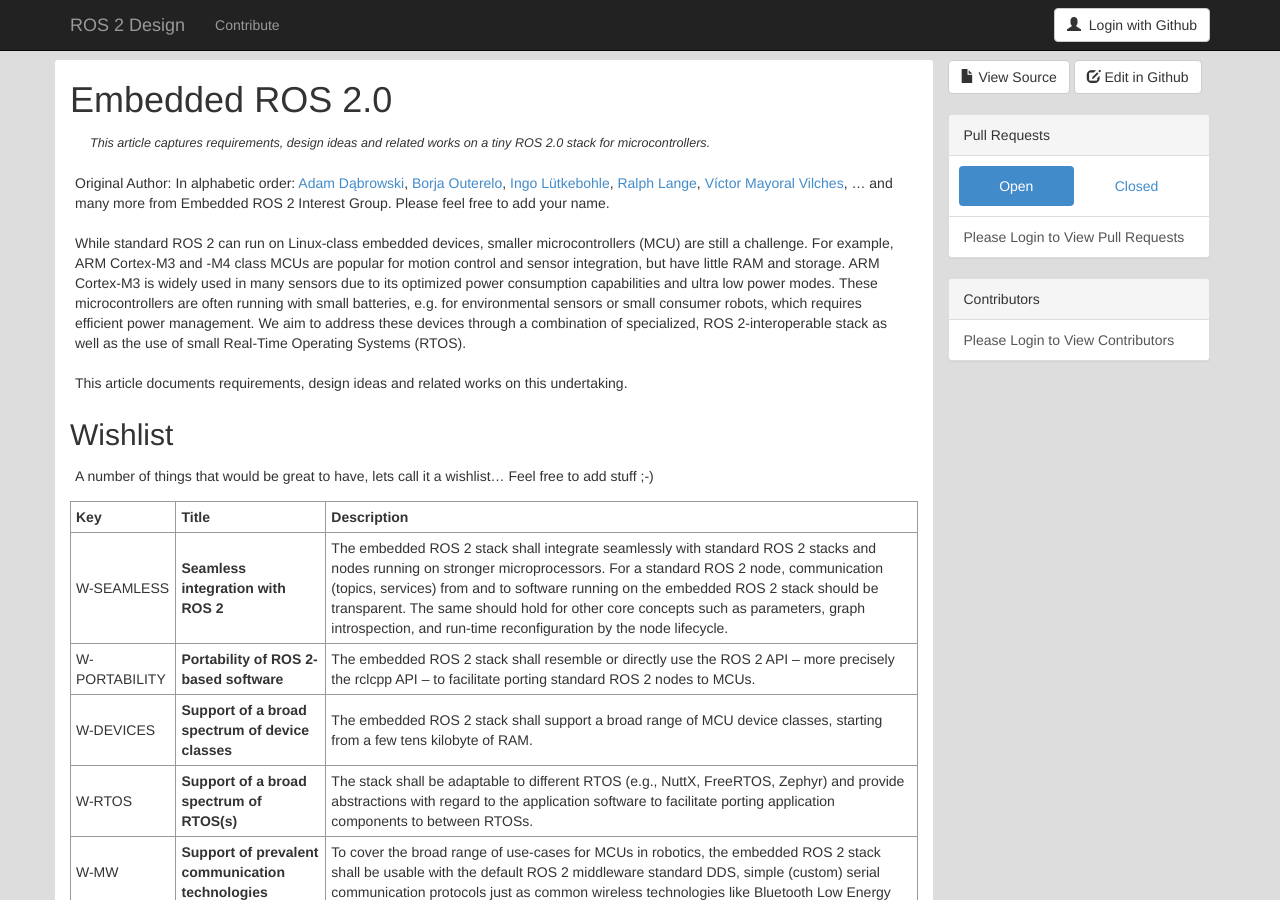
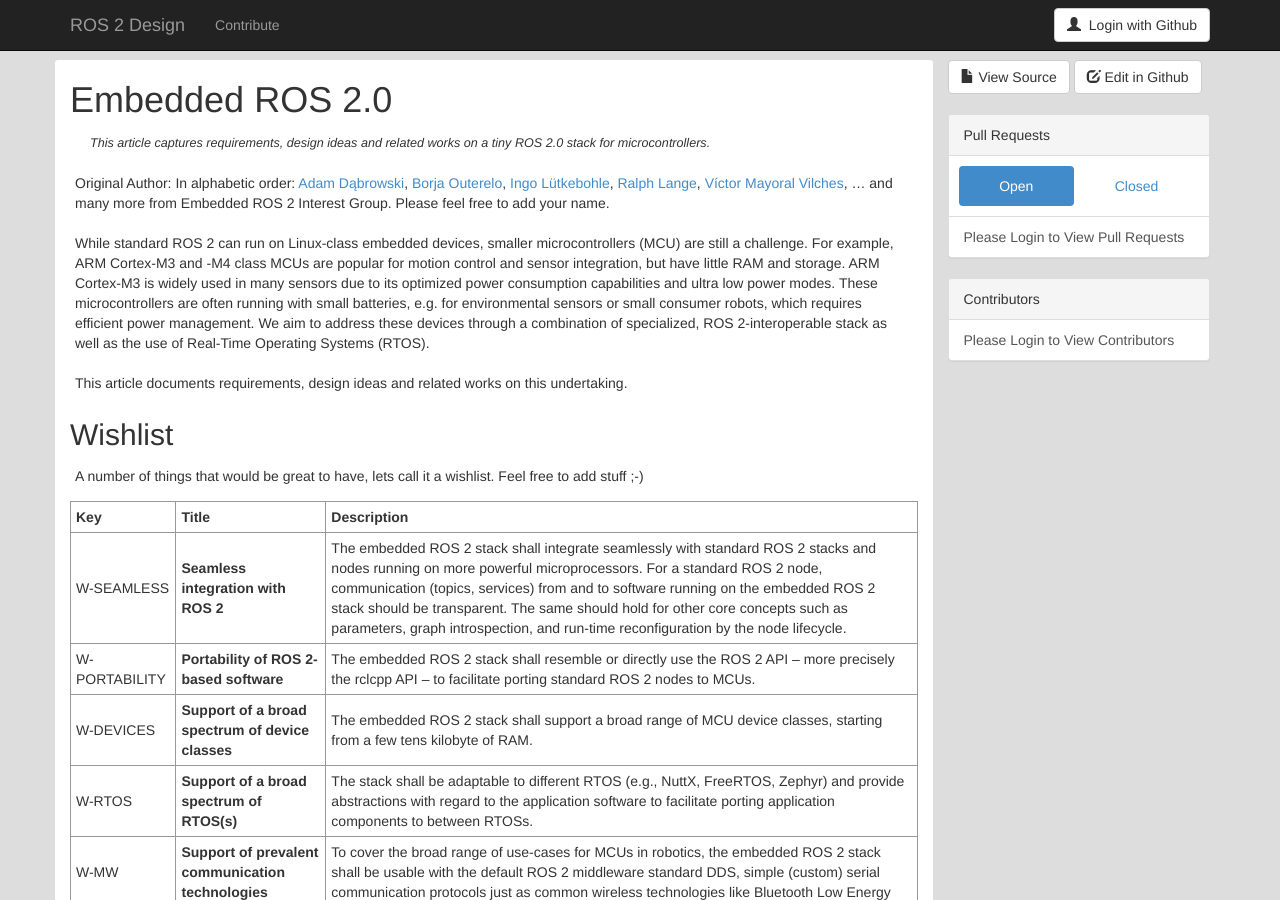
Before and after one commit to ros2/design, a Jekyll site: the page built from articles/embedded.md, in a window 1280 px wide and 900 px high. Built offline with Jekyll 4.4.1, drawn with Linux system fonts in a browser that asks for light colours; nearby versions of some CDN libraries.

Commit message:
Minor rewording

```diff
--- a/articles/embedded.md
+++ b/articles/embedded.md
@@ -17,17 +17,17 @@
 
 Original Author: {{ page.author }}
 
-While standard ROS 2 can run on Linux-class embedded devices, smaller microcontrollers (MCU) are still a challenge. For example, ARM Cortex-M3 and -M4 class MCUs are popular for motion control and sensor integration, but have little RAM and storage. ARM Cortex-M3 is widely used in many sensors due to its optimized power consumption capabilities and ultra low power modes. These microcontrollers are often running with small batteries, e.g. for environmental sensors or small consumer robots, which requires efficient power management. We aim to address these devices through a combination of specialized, ROS 2-interoperable stack as well as the use of small Real-Time Operating Systems (RTOS).
+While standard ROS 2 can run on Linux-class embedded devices, smaller microcontrollers (MCU) are still a challenge. For example, ARM Cortex-M3 and -M4 class MCUs are popular for motion control and sensor integration, but have little RAM and storage. ARM Cortex-M3 is widely used in many sensors due to its optimized power consumption capabilities and ultra low power modes. These microcontrollers are often running with small batteries, e.g. for environmental sensors or small consumer robots, which requires efficient power management. We aim to address these devices through a combination of specialized, ROS 2-interoperable stack as well as the use of Real-Time Operating Systems (RTOS).
 
 This article documents requirements, design ideas and related works on this undertaking.
 
 ## Wishlist
 
-A number of things that would be great to have, lets call it a wishlist... Feel free to add stuff ;-)
+A number of things that would be great to have, lets call it a wishlist. Feel free to add stuff ;-)
 
 | Key | Title | Description |
 |-----|-------|-------------|
-| W-SEAMLESS | **Seamless integration with ROS&nbsp;2** | The embedded ROS 2 stack shall integrate seamlessly with standard ROS 2 stacks and nodes running on stronger microprocessors. For a standard ROS 2 node, communication (topics, services) from and to software running on the embedded ROS 2 stack should be transparent. The same should hold for other core concepts such as parameters, graph introspection, and run-time reconfiguration by the node lifecycle.|
+| W-SEAMLESS | **Seamless integration with ROS&nbsp;2** | The embedded ROS 2 stack shall integrate seamlessly with standard ROS 2 stacks and nodes running on more powerful microprocessors. For a standard ROS 2 node, communication (topics, services) from and to software running on the embedded ROS 2 stack should be transparent. The same should hold for other core concepts such as parameters, graph introspection, and run-time reconfiguration by the node lifecycle.|
 | W-PORTABILITY | **Portability of ROS 2-based software** | The embedded ROS 2 stack shall resemble or directly use the ROS 2 API -- more precisely the rclcpp API -- to facilitate porting standard ROS 2 nodes to MCUs. |
 | W-DEVICES | **Support of a broad spectrum of device classes** | The embedded ROS 2 stack shall support a broad range of MCU device classes, starting from a few tens kilobyte of RAM. |
 | W-RTOS | **Support of a broad spectrum of RTOS(s)** | The stack shall be adaptable to different RTOS (e.g., NuttX, FreeRTOS, Zephyr) and provide abstractions with regard to the application software to facilitate porting application components to between RTOSs.|
```
